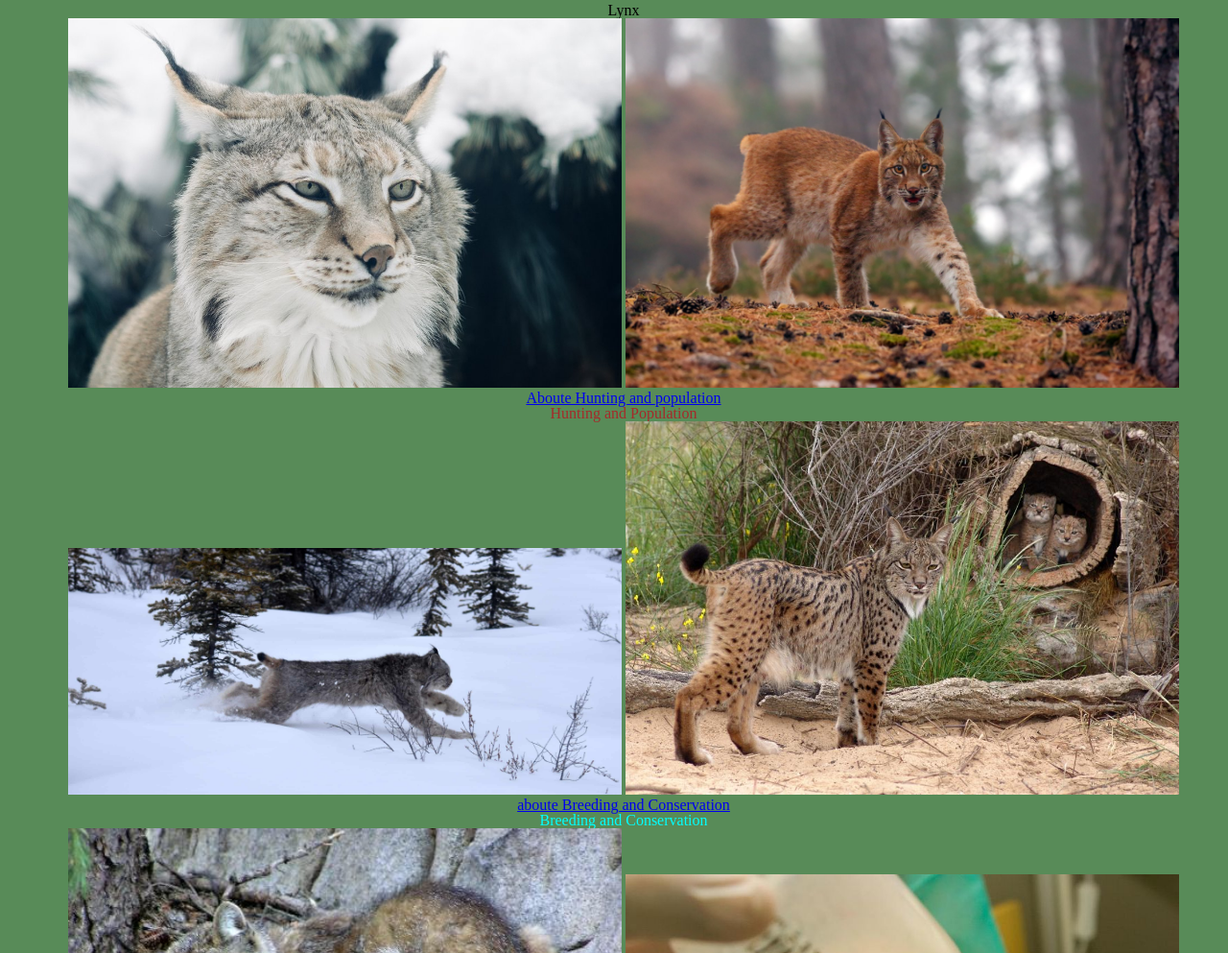
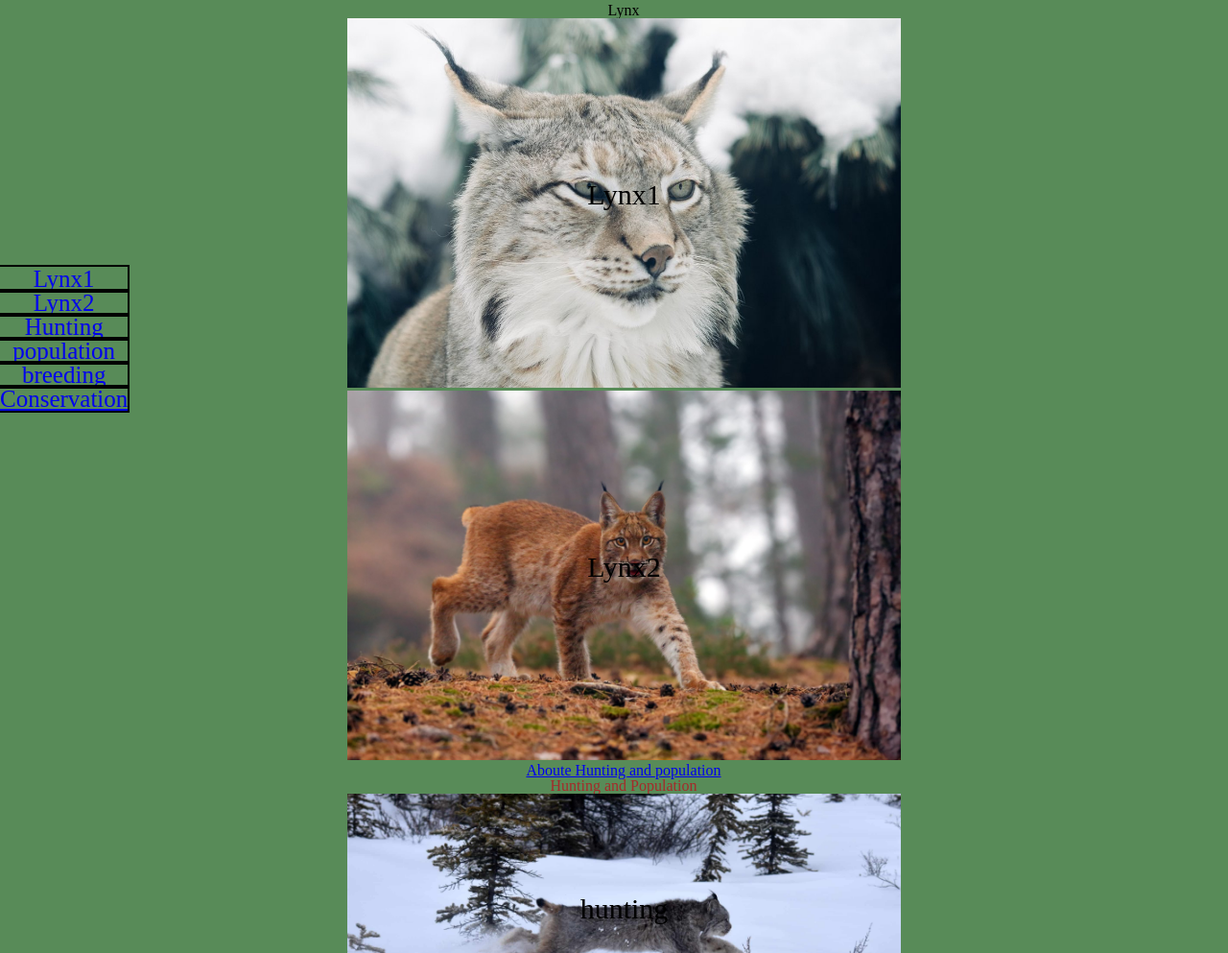
Before and after one commit to AlexeyRozzyvaylo/education2, a plain HTML site: page pages/index.html in a window 1280 px wide. Shown: the part 47-1040 px from the top of the page at 96% size. Drawn offline with Linux system fonts and the light colour scheme.

Commit message:
Add files via upload

```diff
--- a/pages/index.html
+++ b/pages/index.html
@@ -9,19 +9,69 @@
 <body>
     <div class="about_lynx">
         <h1 id="lynx">Lynx</h1>
-        <img src="../gallery/lynxh1.jpg" alt="lynx">
-        <img src="../gallery/lynxh1(2).jpeg" alt="lynx">
+        <div class="pos_rel">
+            <img  src="../gallery/lynxh1.jpg" alt="lynx">
+            <p id="Lynx1" class="name_img_content">
+                Lynx1
+            </p>
+        </div>
+        <div class="pos_rel">
+            <img id="lynx2" src="../gallery/lynxh1(2).jpeg" alt="lynx">
+            <p class="name_img_content">
+                Lynx2
+            </p>
+        </div>
         <a href="../index.html#Hunting_and_population">Aboute Hunting and population</a>
         <div class="content">
             <h2 id="hunting" class="Hunting_and_population">Hunting and Population</h2>
-            <img src="../gallery/hunting.jpg" alt="hunting ynx">
-            <img src="../gallery/population.jpg" alt="population lynx">
+            <div class="pos_rel">
+                <img id="hunting1" src="../gallery/hunting.jpg" alt="hunting lynx">
+                <p class="name_img_content">
+                    hunting
+                </p>
+            </div>
+            <div class="pos_rel">
+                <img id="population1" src="../gallery/population.jpg" alt="population lynx">
+                <p class="name_img_content">
+                    population
+                </p>
+            </div>
             <a href="../index.html#Breeding_and_Conservation">aboute Breeding and Conservation</a>
         </div>
         <div class="content">
             <h2 id="breeding" class="Breeding_and_Conservation">Breeding and Conservation</h2>
-            <img src="../gallery/breeding.jpg" alt="breeding lynx">
-            <img src="../gallery/conservation.jpg" alt="conservation lynx">
+            <div class="pos_rel">
+                <img id="breeding1" src="../gallery/breeding.jpg" alt="breeding lynx">
+                <p class="name_img_content">
+                    breeding
+                </p>
+            </div>
+            <div class="pos_rel">
+                <img id="conservation1" src="../gallery/conservation.jpg" alt="conservation lynx">
+                <p class="name_img_content">
+                    conservation
+                </p>
+            </div>
+        </div>
+        <div class="fixed_table">
+            <div class="fixed_link outln">
+                <a href="#lynx1">Lynx1</a>
+            </div>
+            <div class="fixed_link outln">
+                <a href="#lynx2">Lynx2</a>
+            </div>
+            <div class="fixed_link outln">
+                <a href="#hunting1">Hunting</a>
+            </div>
+            <div class="fixed_link outln">
+                <a href="#population1">population</a>
+            </div>
+            <div class="fixed_link outln">
+                <a href="#breeding1">breeding</a>
+            </div>
+            <div class="fixed_link outln">
+                <a href="#conservation1">Conservation</a>
+            </div>
         </div>
     </div>
 </body>
--- a/style.css
+++ b/style.css
@@ -58,6 +58,7 @@ table {
     margin: 0 auto;
     background: rgb(88, 139, 88);
     padding: 50px;
+    position: relative;
 }
 .Hunting_and_population{
     color: brown;
@@ -67,6 +68,29 @@ table {
 }
 .content{
     width: auto;
+}
+.pos_rel{
+    position: relative;
+}
+.name_img_content{
+    position: absolute;
+    height: 50px;
+    width: 577px;
+    font-size: 30px;
+    top: calc(50% - 25px);
+    left: calc(50% - 288px);
+    z-index: 5;
+
+}
+.fixed_table{
+    position: fixed;
+    min-width: 100px;
+    left: 0;
+    top:calc(50% - 75px);
+    font-size: 25px;
+    z-index: 6;
+    outline: 2px solid black;
+
 }
 img{
     width: 577px;
```
